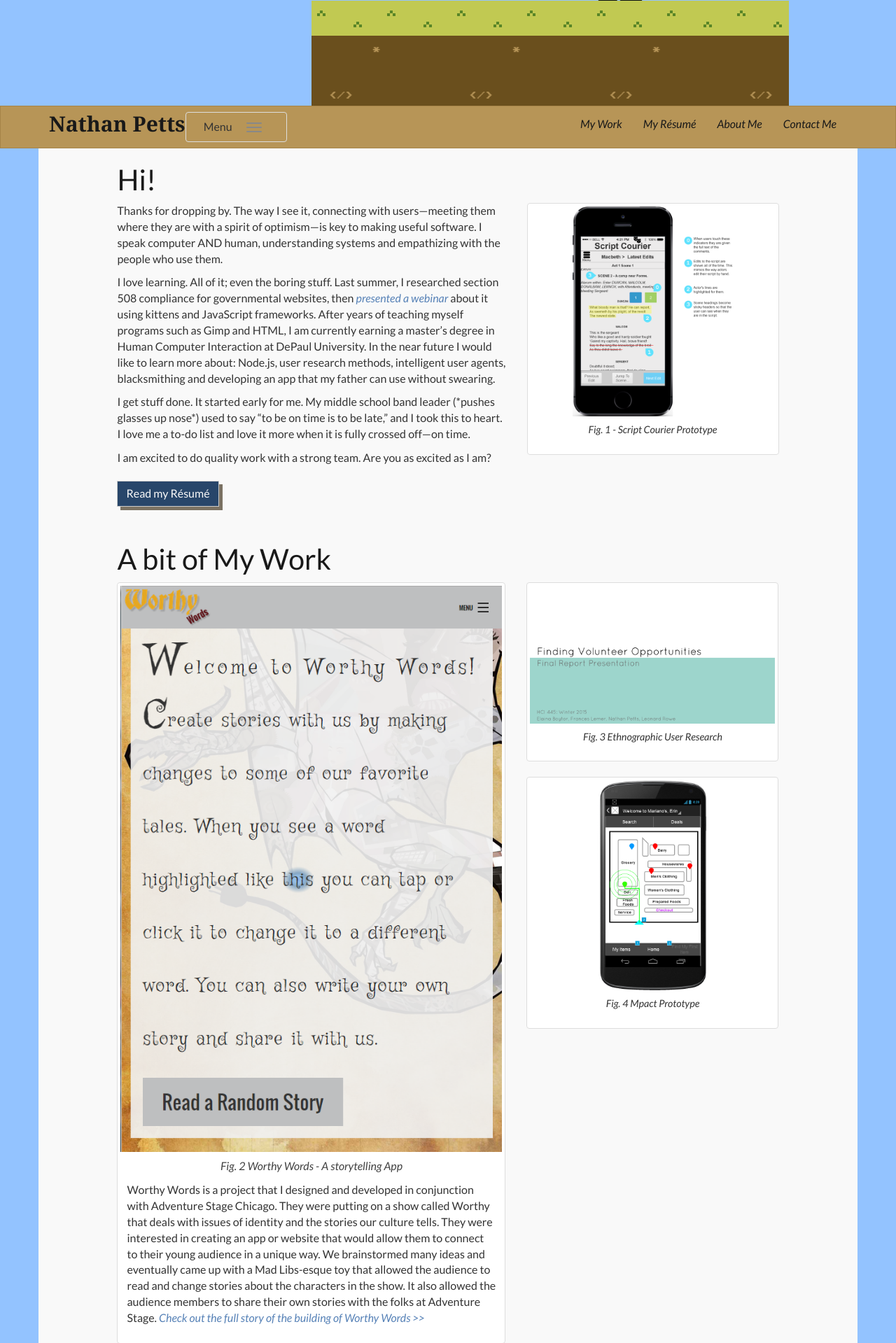
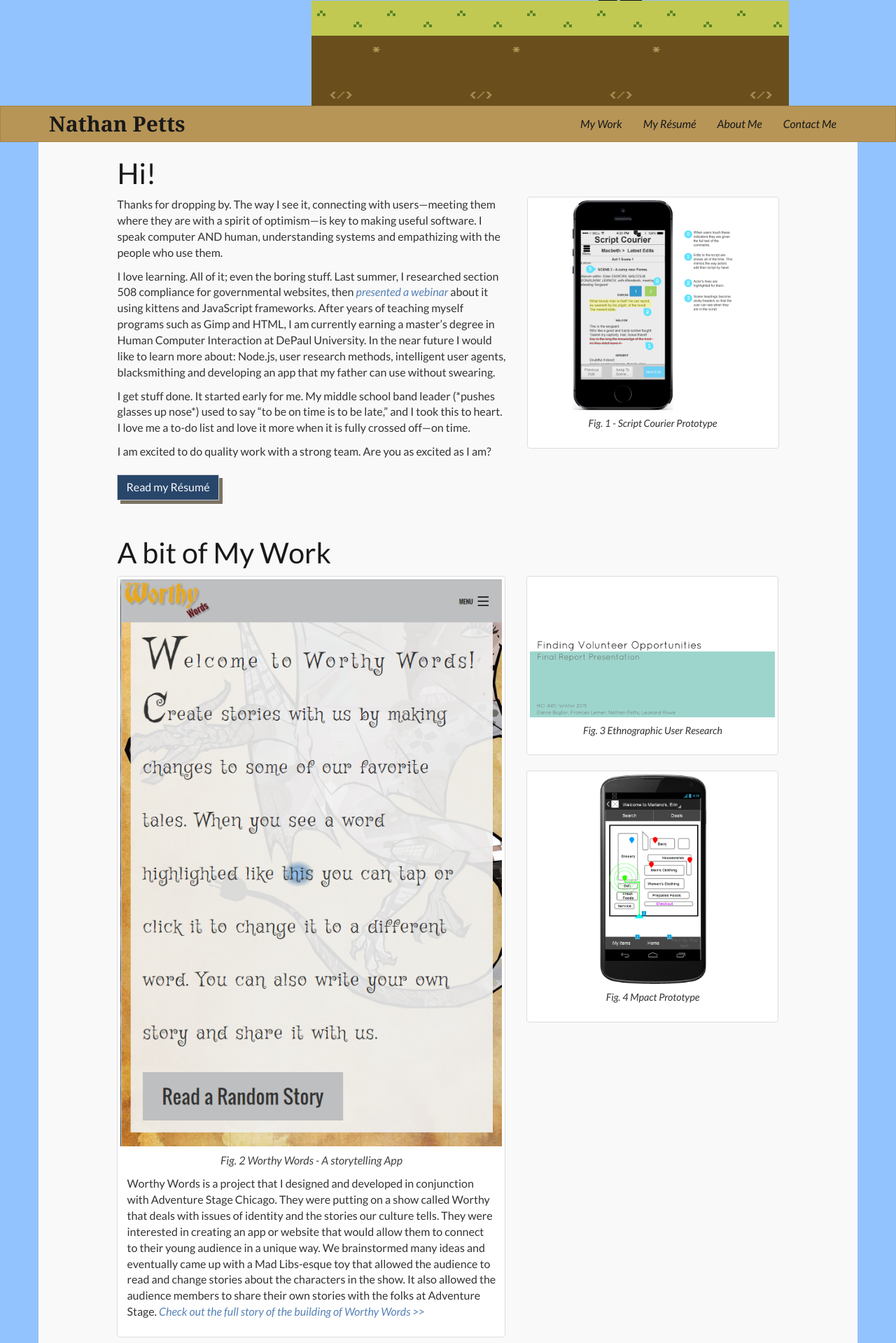
Before and after one commit to nbpetts/portfolio, a PHP site: page /index.php in a window 1280 px wide. Shown: the part 783-2702 px from the top of the page at 70% size. Run offline with PHP 8.4, Linux system fonts and the light colour scheme; some web fonts are replaced.

Commit message:
fixed navbar menu button

```diff
--- a/bower_components/bootstrap-sass-official/assets/stylesheets/bootstrap/_variables.scss
+++ b/bower_components/bootstrap-sass-official/assets/stylesheets/bootstrap/_variables.scss
@@ -397,7 +397,7 @@ $navbar-default-brand-hover-color:         darken($myH1, 10%) !default;
 $navbar-default-brand-hover-bg:            transparent !default;
 
 // Navbar toggle
-$navbar-default-toggle-hover-bg:            darken($lightBrown, 5%) !default;
+$navbar-default-toggle-hover-bg:            darken($lightBrown, 10%) !default;
 $navbar-default-toggle-icon-bar-bg:        #888 !default;
 $navbar-default-toggle-border-color:       #ddd !default;
 
--- a/includes/header.php
+++ b/includes/header.php
@@ -5,18 +5,18 @@
 <nav class="navbar navbar-default "  role="navigation">
     <div class="container">
       <div class="navbar-header">
-        <a class="navbar-brand" href="index.php">
-          <span class="myName">Nathan Petts</span>
-        </a>
-        <button type="button" class="navbar-toggle text-left row middleAlign" data-toggle="collapse" data-target="#collapse">
+
+        <button type="button" class="navbar-toggle row" data-toggle="collapse" data-target="#collapse">
           <div class="col-xs-6">Menu</div>
-          <div class="col-xs-6"><span class="sr-only"> Toggle Navigation </span>
+          <div class="col-xs-6 hambo"><span class="sr-only"> Toggle Navigation </span>
           <span class="icon-bar"></span>
           <span class="icon-bar"></span>
           <span class="icon-bar"></span></div>
 
         </button>
-
+        <a class="navbar-brand" href="index.php">
+          <span class="myName">Nathan Petts</span>
+        </a>
 
       </div>
       <!--close navbar-header-->
--- a/sass/my_styles.scss
+++ b/sass/my_styles.scss
@@ -132,9 +132,11 @@ position: relative;
 .btn:visitied {
   color:$myWhite;
 }
+.hambo {
+  margin-top: 5px;
+}
 
-
-///////////////////////////////// thumbnail and caption styles
+//////////////////////////////// thumbnail and caption styles
 .caption > p {
 
 
```
Also changed, not shown: css/my_styles.css, css/my_styles.min.css, 1 other file.
